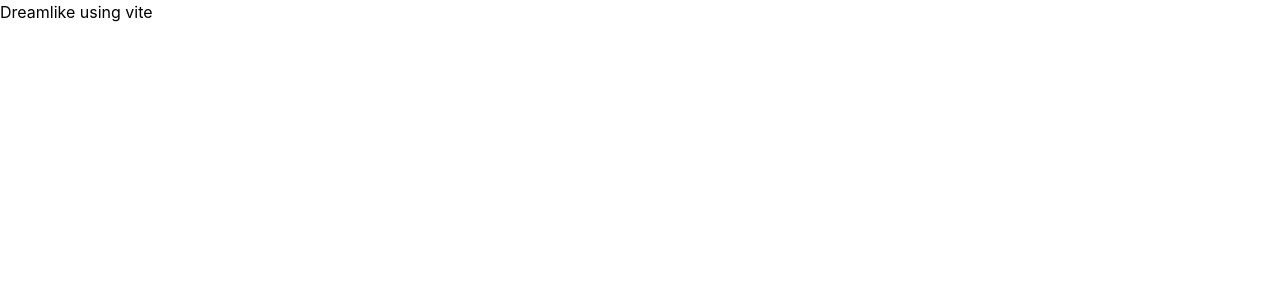
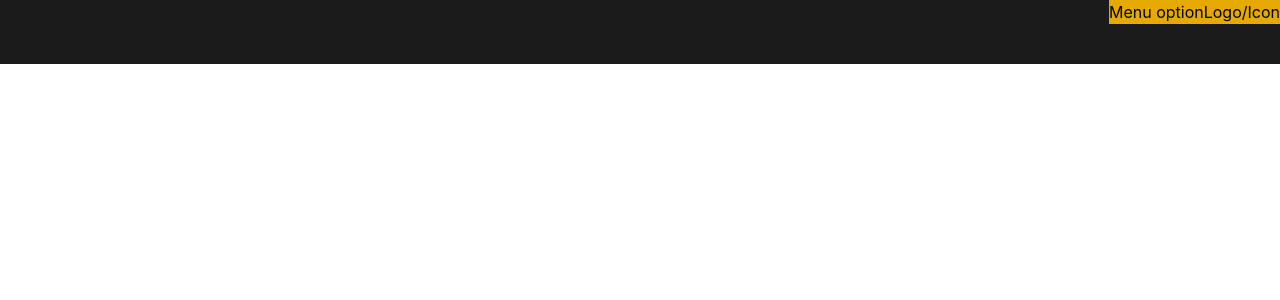
Before and after one commit to PinedaVictor/a-la-mode, a React (Vite) app: page / in a window 1280 px wide. Shown: the top 300 px of the page. Built offline with nearby package versions, Linux system fonts and the light colour scheme.

Commit message:
Updated color pallet and added web components

```diff
--- a/src/App.tsx
+++ b/src/App.tsx
@@ -1,10 +1,11 @@
 import React from "react";
 import "./styles/App.css";
+import { Header } from "./components/header/Header";
 
 export const App: React.FC = () => {
   return (
     <>
-      <p>Dreamlike using vite</p>
+      <Header />
     </>
   );
 };
--- /dev/null
+++ b/src/components/header/Header.tsx
@@ -0,0 +1,14 @@
+import React from "react";
+
+export const Header: React.FC = () => {
+  return (
+    <>
+      <header className="bg-offBlack w-screen h-16 sticky top-0 z-50">
+        <div className="flex flex-row right-0 absolute bg-yellow">
+          <div>Menu option</div>
+          <div>Logo/Icon</div>
+        </div>
+      </header>
+    </>
+  );
+};
--- /dev/null
+++ b/src/components/hero/Hero.tsx
@@ -0,0 +1 @@
+import React from "react";
--- a/tailwind.config.js
+++ b/tailwind.config.js
@@ -1,7 +1,15 @@
 module.exports = {
-  content: ["./src/*", "./index.html"],
+  content: [
+    "./src/*",
+    "./index.html",
+    "./src/components/**/*.{tsx, jsx, html, js, ts}",
+  ],
   theme: {
     extend: {},
+    colors: {
+      offBlack: "#1b1b1b",
+      yellow: "#e6a902",
+    },
   },
   plugins: [],
 };
```
